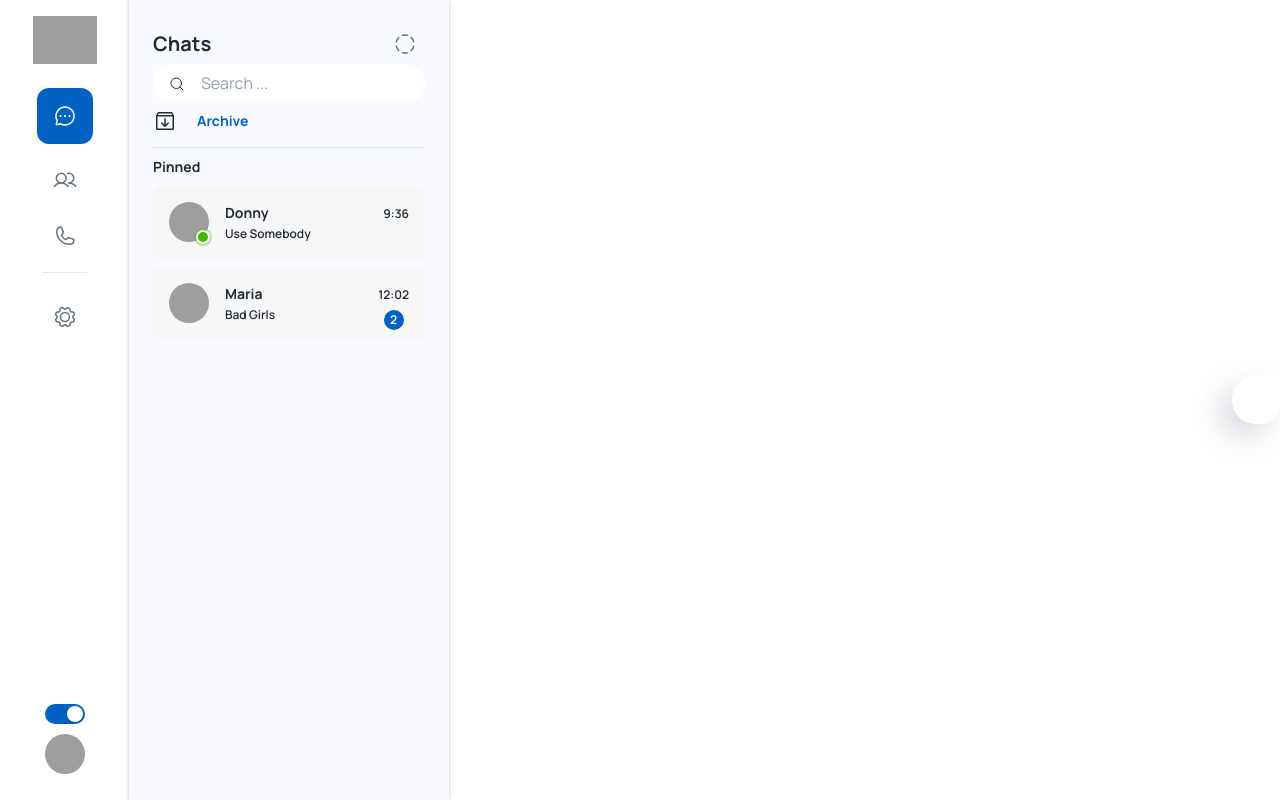
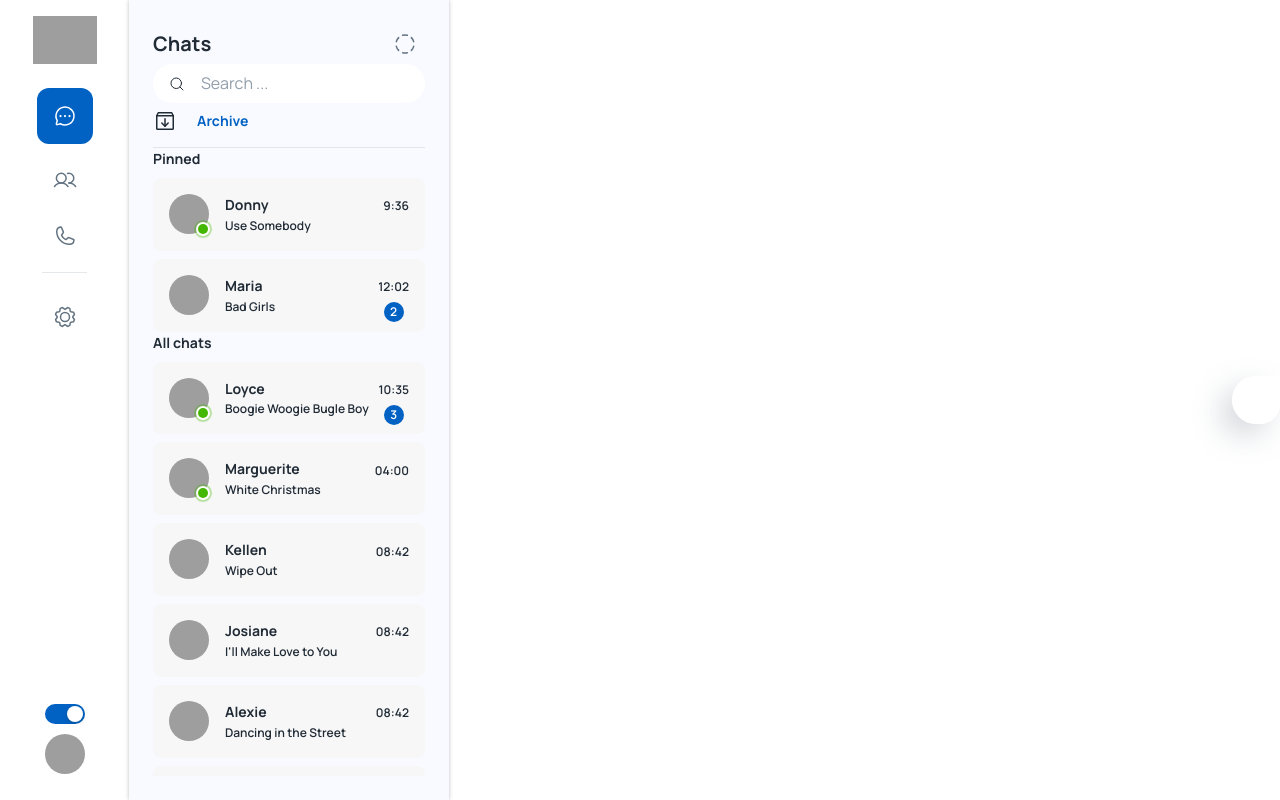
Before and after one commit to ElenaSolov/chat, a React (Create React App) app: page /app in a window 1280 px wide. Built offline with nearby package versions, Linux system fonts and the light colour scheme; grey boxes are pictures that could not be loaded; some icons are missing.

Commit message:
Feat: add all chats stack with scroll

```diff
--- a/src/pages/dashboard/chats.js
+++ b/src/pages/dashboard/chats.js
@@ -11,7 +11,7 @@ import Search from "../../components/search/Search";
 import SearchIconWrapper from "../../components/search/SearchIconWrapper";
 import StyledInputBase from "../../components/search/StyledInputBase";
 import ChatElement from "../../components/chat/ChatElemet";
-import {chatList} from "../../data";
+import { chatList } from "../../data";
 
 const Chats = () => {
   return (
@@ -19,12 +19,11 @@ const Chats = () => {
       sx={{
         position: "relative",
         width: 320,
-        height: "100vh",
         backgroundColor: "#F8FAFF",
         boxShadow: "0px 0px 4px 0px rgba(0, 0, 0, 0.25)",
       }}
     >
-      <Stack p={3}>
+      <Stack p={3} sx={{        height: "100vh"}}>
         <Stack
           direction={"row"}
           justifyContent={"space-between"}
@@ -49,11 +48,25 @@ const Chats = () => {
             <Button>Archive</Button>
           </Stack>
           <Divider />
-          <Stack direction={'column'} spacing={1}>
-            <Typography variant={'subtitle2'}>Pinned</Typography>
-            {chatList.filter((el) => el.pinned).map((el) => <ChatElement {...el} />) }
+        </Stack>
+          <Stack direction={"column"} sx={{flexGrow: 1, overflow: 'scroll', height: "100%"}}>
+            <Stack direction={"column"} spacing={1}>
+              <Typography variant={"subtitle2"}>Pinned</Typography>
+              {chatList
+                .filter((el) => el.pinned)
+                .map((el) => (
+                  <ChatElement {...el} />
+                ))}
+            </Stack>
+            <Stack direction={"column"} spacing={1}>
+              <Typography variant={"subtitle2"}>All chats</Typography>
+              {chatList
+                .filter((el) => !el.pinned)
+                .map((el) => (
+                  <ChatElement {...el} />
+                ))}
+            </Stack>
           </Stack>
-        </Stack>
       </Stack>
     </Box>
   );
```
